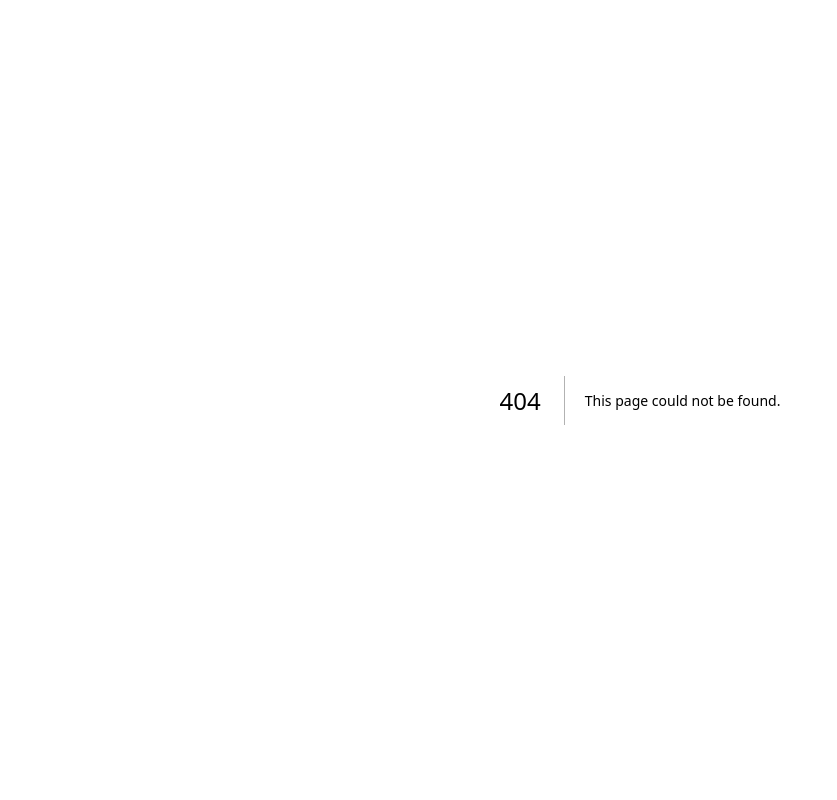
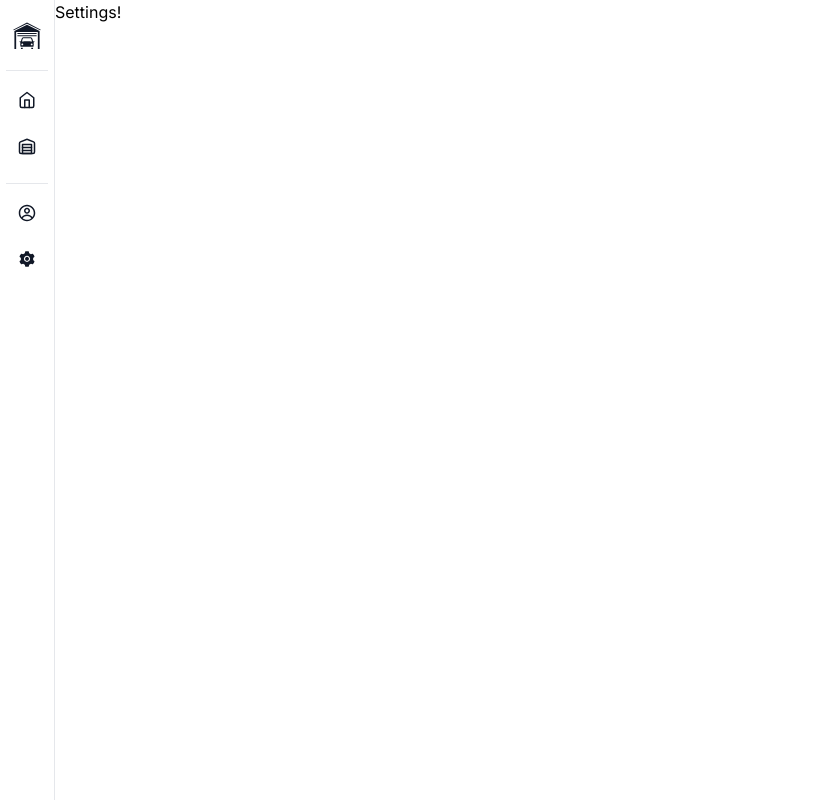
Before and after one commit to woodemai/garageSale, a Next.js app: page /settings in a window 1280 px wide. Before the commit this address had no page. Shown: the whole page, without its empty margins (0-837 px from the left). Built offline with nearby package versions, Linux system fonts and the light colour scheme.

Commit message:
added base profile, settings, storage, home, Sidebar.tsx,

```diff
--- /dev/null
+++ b/app/(main)/layout.tsx
@@ -0,0 +1,18 @@
+import {ReactNode} from "react";
+import Sidebar from "@/app/components/Sidebar";
+
+export default function Layout({
+    children
+                               }:{children:ReactNode}) {
+    return(
+        <div
+            className="
+                flex
+                flex-row
+            "
+        >
+            <Sidebar/>
+            {children}
+        </div>
+    )
+}
--- /dev/null
+++ b/app/(main)/profile/page.tsx
@@ -0,0 +1,36 @@
+'use client';
+import React from 'react';
+import {useSession} from "next-auth/react";
+import Image from "next/image";
+
+const Page = () => {
+    const session = useSession();
+    return (
+        <div className="
+                flex
+                flex-col
+                gap-2
+                m-6
+            "
+        >
+            <p className="
+                    text-xl
+                    font-bold
+                "
+            > Profile</p>
+            <p>Name: {session.data?.user?.name}</p>
+            <p>Email: {session.data?.user?.email}</p>
+            <Image
+                src={session.data?.user?.image as string}
+                width={100}
+                height={100}
+                alt={'avatar'}
+                className="
+                    rounded-full
+                "
+            />
+        </div>
+    );
+};
+
+export default Page;
--- /dev/null
+++ b/app/(main)/settings/page.tsx
@@ -0,0 +1,11 @@
+import React from 'react';
+
+const Page = () => {
+    return (
+        <div>
+            Settings!
+        </div>
+    );
+};
+
+export default Page;
--- /dev/null
+++ b/app/(main)/storage/page.tsx
@@ -0,0 +1,11 @@
+import React from 'react';
+
+const Page = () => {
+    return (
+        <div>
+            Storage!
+        </div>
+    );
+};
+
+export default Page;
--- /dev/null
+++ b/app/components/Sidebar.tsx
@@ -0,0 +1,48 @@
+import React from 'react';
+import SidebarElement from "@/app/components/SidebarElement";
+import {LuHome, LuWarehouse} from "react-icons/lu";
+import {GiHomeGarage} from "react-icons/gi";
+import SidebarNav from "@/app/components/SidebarNav";
+import {AiFillSetting} from "react-icons/ai";
+import {CgProfile} from "react-icons/cg";
+
+const Sidebar = () => {
+    return (
+        <div
+            className="
+                py-2
+                border-r
+                h-screen
+                border-gray-200
+                flex-col
+                items-center
+                flex
+                gap-2
+            "
+        >
+            <SidebarElement xl disabled icon={GiHomeGarage} href='/main'/>
+            <SidebarNav>
+                <SidebarElement icon={LuHome} href='/main'/>
+                <SidebarElement icon={LuWarehouse} href='/storage'/>
+            </SidebarNav>
+            <SidebarNav>
+                <SidebarElement icon={CgProfile} href={'/profile'}/>
+                <SidebarElement icon={AiFillSetting} href='/settings'/>
+            </SidebarNav>
+            <nav
+                className="
+                    flex
+                    flex-col
+                    justify-start
+                    items-end
+                    gap-2
+                    m-2
+                "
+            >
+
+            </nav>
+        </div>
+    );
+};
+
+export default Sidebar;
--- /dev/null
+++ b/app/components/SidebarElement.tsx
@@ -0,0 +1,40 @@
+import React, {FC} from 'react';
+import {IconType} from "react-icons";
+import clsx from "clsx";
+import Link from "next/link";
+
+interface SidebarElementProps {
+    icon: IconType
+    selected?: boolean
+    xl?: boolean
+    disabled?: boolean
+    href: string
+}
+
+const SidebarElement: FC<SidebarElementProps> = ({
+                                                     icon: Icon,
+                                                     selected,
+                                                     xl,
+                                                     disabled,
+                                                     href,
+                                                 }) => {
+    return (
+        <Link
+            href={href}
+            className={clsx(`
+                inline-flex
+                text-gray-900
+                rounded-md
+                transition-all duration-200
+                p-3
+                cursor-default`,
+                selected && "bg-gray-100",
+                xl ? "text-3xl" : "text-lg",
+                !disabled && "text-gray-300 hover:bg-gray-200 hover:shadow-sm hover:text-gray-900 cursor-pointer")}
+        >
+            <Icon/>
+        </Link>
+    );
+};
+
+export default SidebarElement;
--- /dev/null
+++ b/app/components/SidebarNav.tsx
@@ -0,0 +1,23 @@
+import React, {FC, ReactNode} from 'react';
+interface SidebarNav {
+    children: ReactNode
+}
+const SidebarNav:FC<SidebarNav> = ({children}) => {
+    return (
+        <nav className="
+                flex
+                flex-col
+                gap-1
+                border-t
+                mx  -4
+                py-2
+                border-t-gray-200
+
+            "
+        >
+            {children}
+        </nav>
+    );
+};
+
+export default SidebarNav;
--- a/next.config.js
+++ b/next.config.js
@@ -1,4 +1,12 @@
 /** @type {import('next').NextConfig} */
-const nextConfig = {}
+const nextConfig = {
+    images: {
+        domains: [
+            'res.cloudinary.com',
+            'avatars.githubusercontent.com',
+            'lh3.googleusercontent.com'
+        ]
+    }
+}
 
 module.exports = nextConfig
```
Also changed, not shown: app/(main)/main/page.tsx (renamed from app/main/page.tsx).
